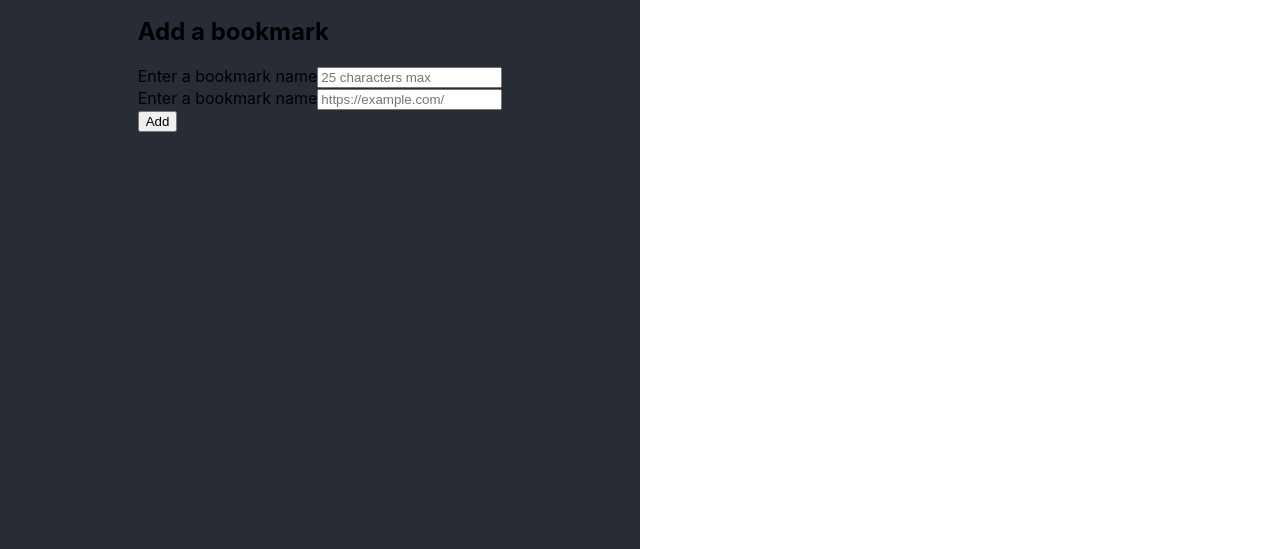
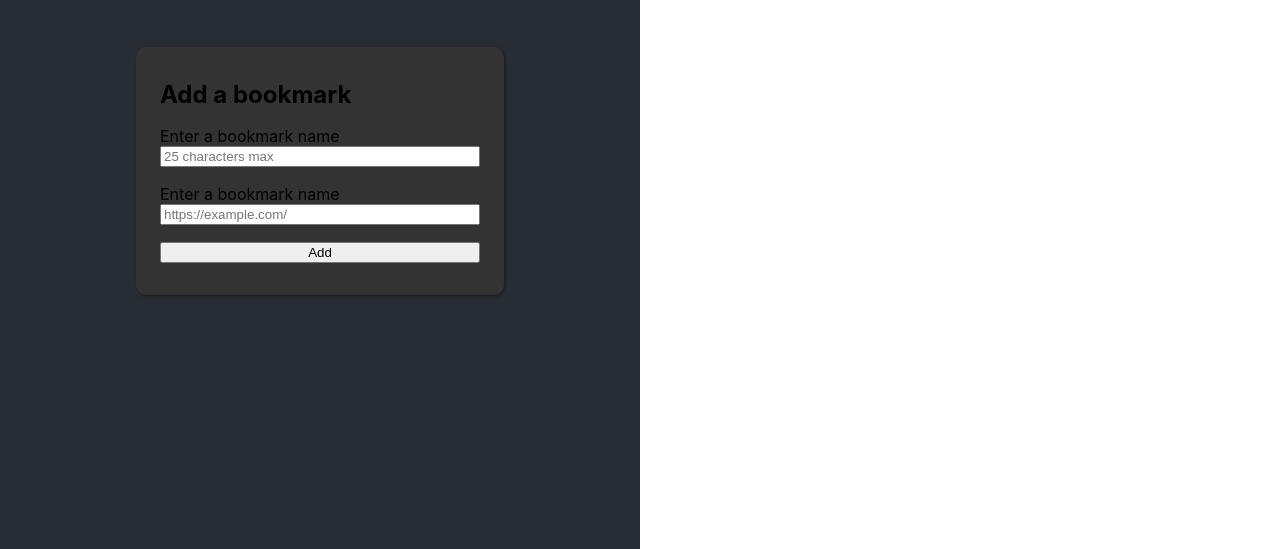
Before and after one commit to johsire/react-bookmark-app, a React app: page / in a window 1280 px wide. Shown: the part 251-800 px from the top of the page. Built offline with nearby package versions, Linux system fonts and the light colour scheme.

Commit message:
form styling

```diff
--- a/main.css
+++ b/main.css
@@ -58,3 +58,29 @@ main {
 .leftContent img {
  width: 40%;
 }
+
+.leftContent form {
+ display: flex;
+ flex-direction: column;
+ justify-content: space-around;
+ border-radius: 10px;
+ -webkit-border-radius: 10px;
+ -moz-border-radius: 10px;
+ -ms-border-radius: 10px;
+ -o-border-radius: 10px;
+ box-shadow: 1px 1px 3px rgba(0, 0, 0, 0.5);
+ width: 50%;
+ height: 200px;
+ margin: 50px auto 0 auto;
+ background: #333;
+ padding: 1.5em;
+}
+
+.leftContent form div {
+ display: flex;
+ flex-direction: column;
+}
+
+.leftContent form .formTitle {
+ margin: 0;
+}
```
